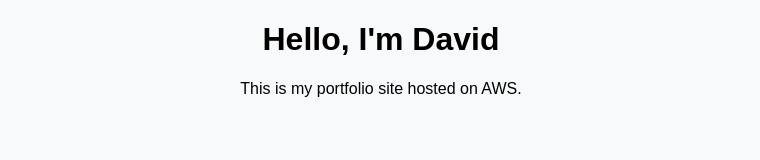
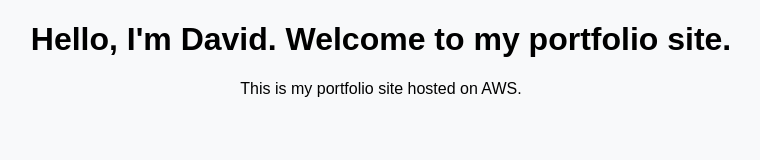
Before and after one commit to dtorres47/dtorres-cloud-pipeline, a plain HTML site: page index.html in a window 1280 px wide. Shown: the whole page, without its empty margins (259-1019 px from the left). Drawn offline with Linux system fonts and the light colour scheme.

Commit message:
Updated homepage headline
TEST: Pushing change to GitHub repo to trigger deployment.

```diff
--- a/index.html
+++ b/index.html
@@ -5,7 +5,7 @@
   <link rel="stylesheet" href="style.css">
 </head>
 <body>
-  <h1>Hello, I'm David</h1>
+  <h1>Hello, I'm David. Welcome to my portfolio site.</h1>
   <p>This is my portfolio site hosted on AWS.</p>
 </body>
 </html>
```
